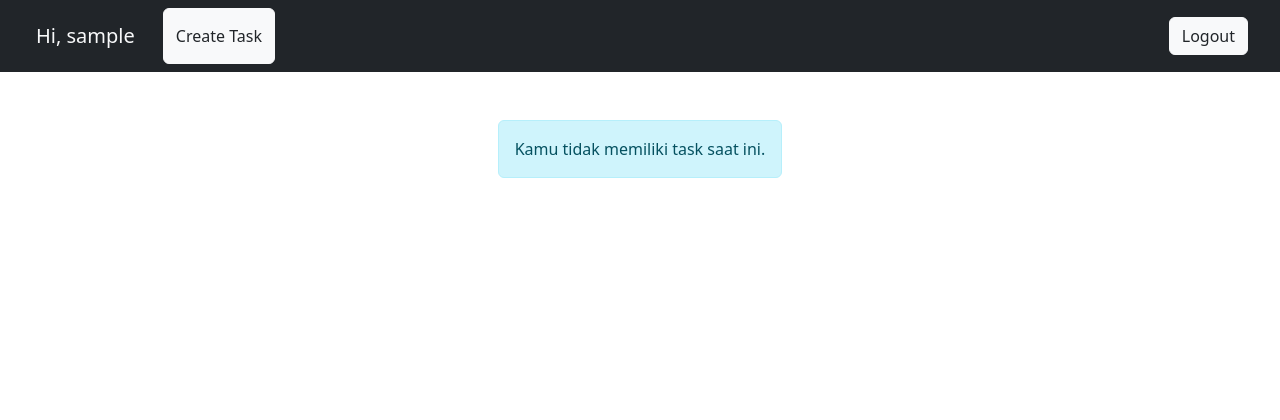
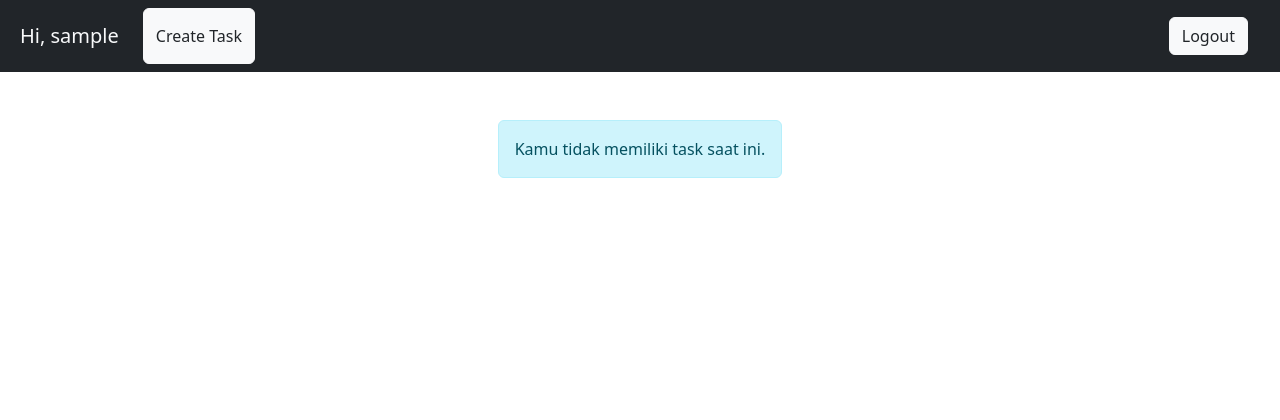
Before and after one commit to naufalalsar/tugas-ke2-pbp, a Django app: page /todolist/ in a window 1280 px wide. Shown: the top 420 px of the page. Run offline with Django 4.2, Linux system fonts and the light colour scheme; the visitor is signed in with stand-in values (Sample User, id 1); data that the repository does not hold is empty; some libraries are stand-ins or nearby versions.

Commit message:
minor changes on display

```diff
--- a/todolist/templates/todolist.html
+++ b/todolist/templates/todolist.html
@@ -12,11 +12,11 @@
 
 <nav class="navbar navbar-expand-lg bg-dark">
     <div class="container-fluid">
-        <ul class="navbar-nav mx-3">
+        <ul class="navbar-nav">
             <li class="navbar-brand">
                 <a class="nav-link text-light">Hi, {{nama}}</a>
             </li>
-                <button class="btn btn-light mx-1" type="button"><a href="{% url 'todolist:create-task' %}" class="text-decoration-none text-dark">Create Task</a></button>
+                <button class="btn btn-light" type="button"><a href="{% url 'todolist:create-task' %}" class="text-decoration-none text-dark">Create Task</a></button>
             </li>
         </ul>
     </div>
```
